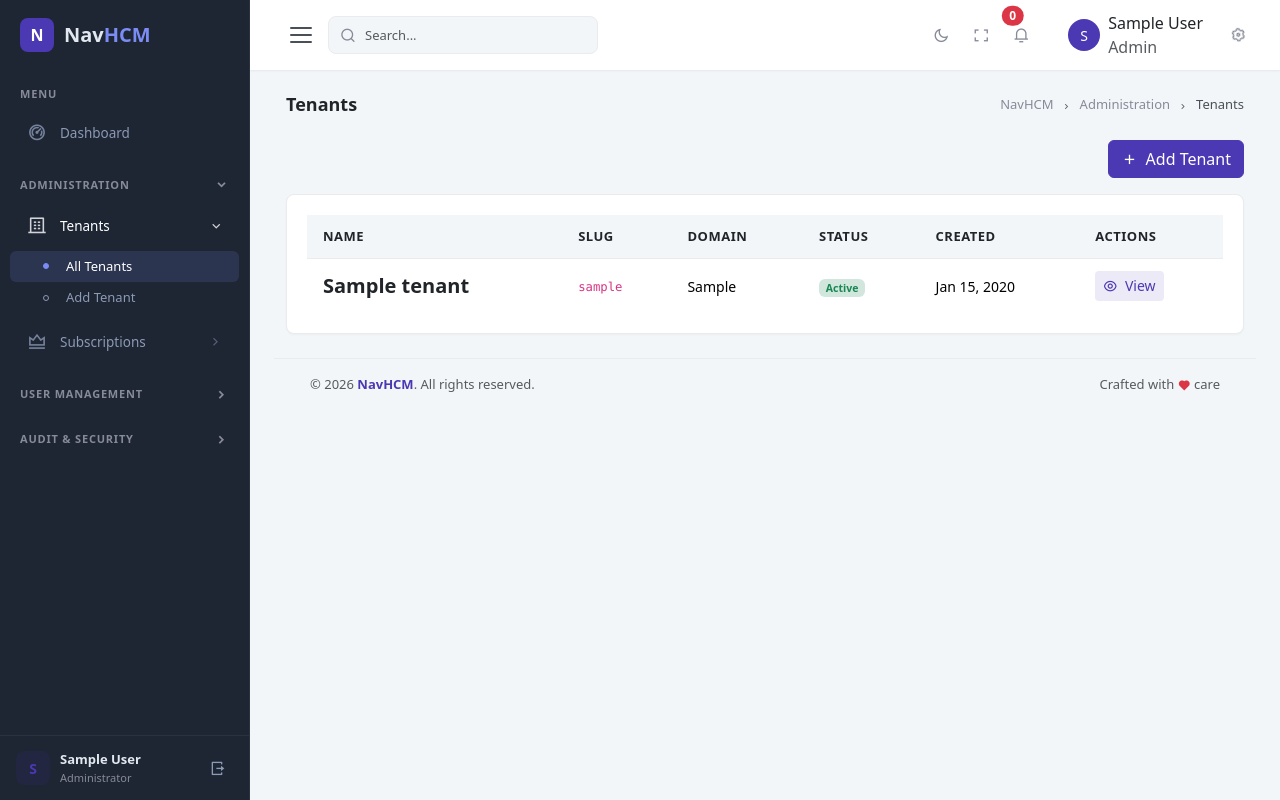
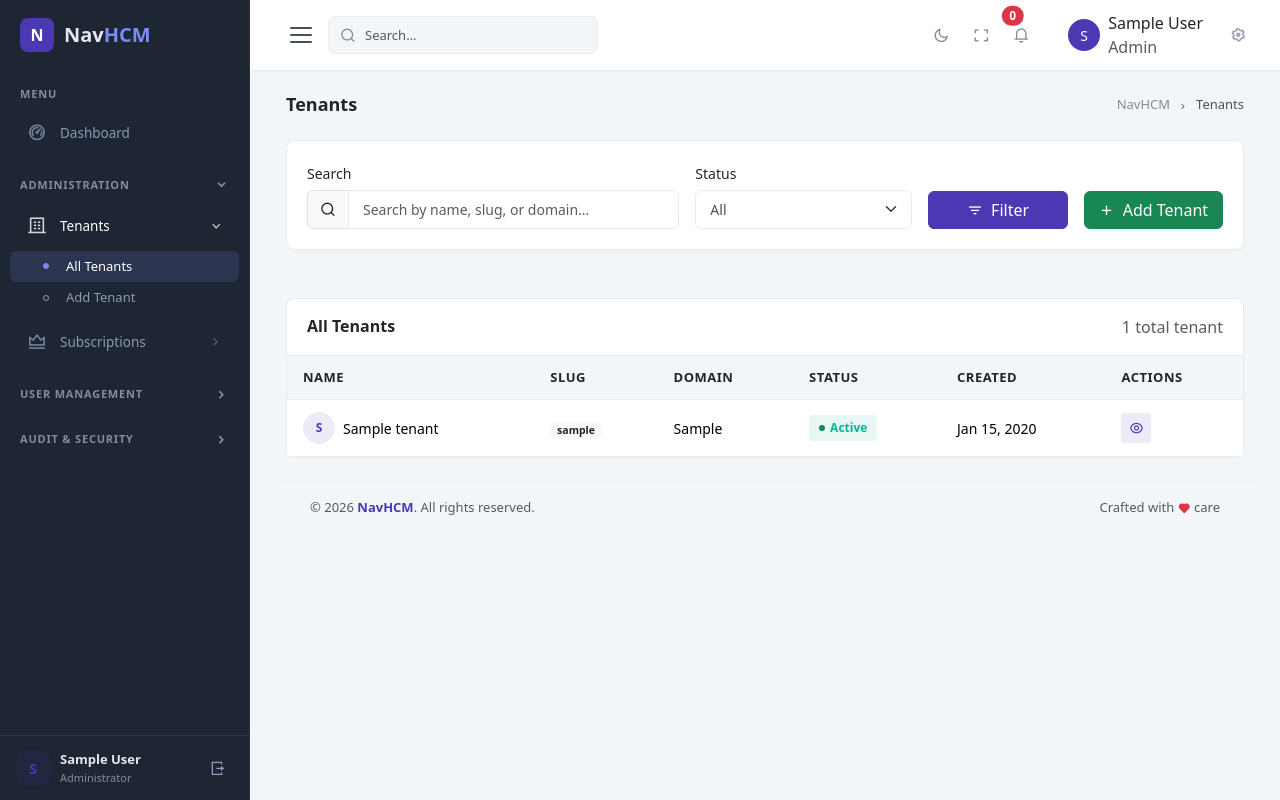
Before and after one commit to Navaid-KloneIT/NavSCM, a Django app: page /core/tenants/ in a window 1280 px wide. Run offline with Django 4.2, Linux system fonts and the light colour scheme; a user stored in the database is signed in; tables that the repository leaves empty hold one stand-in row (values such as "Sample post"); some libraries are stand-ins or nearby versions.

Commit message:
Redesign tenant list page to match NavHRM design pattern

```diff
--- a/templates/core/tenant_list.html
+++ b/templates/core/tenant_list.html
@@ -1,33 +1,52 @@
 {% extends "base.html" %}
-{% load static %}
 
 {% block title %}Tenants{% endblock %}
 
 {% block content %}
-<!-- Page Title -->
-<div class="row">
-    <div class="col-12">
-        <div class="page-title-box d-sm-flex align-items-center justify-content-between">
-            <h4 class="mb-sm-0">Tenants</h4>
-            <div class="page-title-right">
-                <ol class="breadcrumb m-0">
-                    <li class="breadcrumb-item"><a href="/">NavHCM</a></li>
-                    <li class="breadcrumb-item"><a href="javascript: void(0);">Administration</a></li>
-                    <li class="breadcrumb-item active">Tenants</li>
-                </ol>
-            </div>
-        </div>
-    </div>
+<div class="page-title-box">
+    <h4>Tenants</h4>
+    <nav aria-label="breadcrumb">
+        <ol class="breadcrumb mb-0">
+            <li class="breadcrumb-item"><a href="{% url 'dashboard' %}">NavHCM</a></li>
+            <li class="breadcrumb-item active">Tenants</li>
+        </ol>
+    </nav>
 </div>
 
-<!-- Action Bar -->
-<div class="row mb-3">
+<!-- Search & Filters -->
+<div class="row mb-4">
     <div class="col-12">
-        <div class="d-flex flex-wrap align-items-center justify-content-end gap-2">
-            <div class="flex-shrink-0">
-                <a href="{% url 'core:tenant_add' %}" class="btn btn-primary">
-                    <i class="ri-add-line me-1"></i> Add Tenant
-                </a>
+        <div class="card">
+            <div class="card-body">
+                <form method="GET" action="{% url 'core:tenant_list' %}">
+                    <div class="row g-3 align-items-end">
+                        <div class="col-md-5">
+                            <label class="form-label">Search</label>
+                            <div class="input-group">
+                                <span class="input-group-text"><i class="ri-search-line"></i></span>
+                                <input type="text" class="form-control" name="q" value="{{ request.GET.q }}" placeholder="Search by name, slug, or domain...">
+                            </div>
+                        </div>
+                        <div class="col-md-3">
+                            <label class="form-label">Status</label>
+                            <select class="form-select" name="status">
+                                <option value="">All</option>
+                                <option value="active" {% if request.GET.status == 'active' %}selected{% endif %}>Active</option>
+                                <option value="inactive" {% if request.GET.status == 'inactive' %}selected{% endif %}>Inactive</option>
+                            </select>
+                        </div>
+                        <div class="col-md-2">
+                            <button type="submit" class="btn btn-primary w-100">
+                                <i class="ri-filter-3-line me-1"></i> Filter
+                            </button>
+                        </div>
+                        <div class="col-md-2">
+                            <a href="{% url 'core:tenant_add' %}" class="btn btn-success w-100">
+                                <i class="ri-add-line me-1"></i> Add Tenant
+                            </a>
+                        </div>
+                    </div>
+                </form>
             </div>
         </div>
     </div>
@@ -36,52 +55,75 @@
 <!-- Tenants Table -->
 <div class="row">
     <div class="col-12">
-        <div class="card">
-            <div class="card-body">
+        <div class="card table-card">
+            <div class="card-header">
+                <h5>All Tenants</h5>
+                <span class="text-muted">{{ tenants|length }} total tenant{{ tenants|length|pluralize }}</span>
+            </div>
+            <div class="card-body p-0">
                 <div class="table-responsive">
-                    <table class="table table-hover table-nowrap align-middle mb-0">
-                        <thead class="table-light">
+                    <table class="table mb-0">
+                        <thead>
                             <tr>
-                                <th scope="col">Name</th>
-                                <th scope="col">Slug</th>
-                                <th scope="col">Domain</th>
-                                <th scope="col">Status</th>
-                                <th scope="col">Created</th>
-                                <th scope="col">Actions</th>
+                                <th>Name</th>
+                                <th>Slug</th>
+                                <th>Domain</th>
+                                <th>Status</th>
+                                <th>Created</th>
+                                <th>Actions</th>
                             </tr>
                         </thead>
                         <tbody>
                             {% for tenant in tenants %}
                             <tr>
                                 <td>
-                                    <h5 class="fs-14 mb-0">{{ tenant.name }}</h5>
+                                    <div class="d-flex align-items-center gap-2">
+                                        <div class="avatar avatar-sm">
+                                            {{ tenant.name|first|upper }}
+                                        </div>
+                                        <div>
+                                            <span class="fw-medium">{{ tenant.name }}</span>
+                                        </div>
+                                    </div>
                                 </td>
-                                <td><code>{{ tenant.slug }}</code></td>
+                                <td><span class="badge bg-light text-dark">{{ tenant.slug }}</span></td>
                                 <td>{{ tenant.domain|default:"-" }}</td>
                                 <td>
                                     {% if tenant.is_active %}
-                                        <span class="badge bg-success-subtle text-success">Active</span>
+                                        <span class="status-badge badge-soft-success">
+                                            <span class="status-dot bg-success"></span>
+                                            Active
+                                        </span>
                                     {% else %}
-                                        <span class="badge bg-danger-subtle text-danger">Inactive</span>
+                                        <span class="status-badge badge-soft-danger">
+                                            <span class="status-dot bg-danger"></span>
+                                            Inactive
+                                        </span>
                                     {% endif %}
                                 </td>
                                 <td>{{ tenant.created_at|date:"M d, Y" }}</td>
                                 <td>
-                                    <a href="{% url 'core:tenant_list' %}" class="btn btn-sm btn-soft-primary">
-                                        <i class="ri-eye-line me-1"></i> View
-                                    </a>
+                                    <div class="d-flex gap-1">
+                                        <a href="{% url 'core:tenant_list' %}" class="btn btn-sm btn-soft-primary" data-bs-toggle="tooltip" title="View">
+                                            <i class="ri-eye-line"></i>
+                                        </a>
+                                    </div>
                                 </td>
                             </tr>
                             {% empty %}
                             <tr>
                                 <td colspan="6" class="text-center py-5">
-                                    <div class="avatar-md mx-auto mb-3">
-                                        <div class="avatar-title bg-light text-secondary rounded-circle fs-1">
-                                            <i class="ri-building-line"></i>
-                                        </div>
+                                    <div class="text-muted">
+                                        <i class="ri-building-line" style="font-size: 48px; opacity: 0.3;"></i>
+                                        <p class="mt-2 mb-1">No tenants found</p>
+                                        <p class="mb-0" style="font-size: 13px;">
+                                            {% if request.GET.q or request.GET.status %}
+                                                Try adjusting your search or filter criteria.
+                                            {% else %}
+                                                Get started by adding your first tenant.
+                                            {% endif %}
+                                        </p>
                                     </div>
-                                    <h5 class="text-muted mb-1">No tenants found</h5>
-                                    <p class="text-muted mb-0">Get started by adding your first tenant.</p>
                                 </td>
                             </tr>
                             {% endfor %}
```
